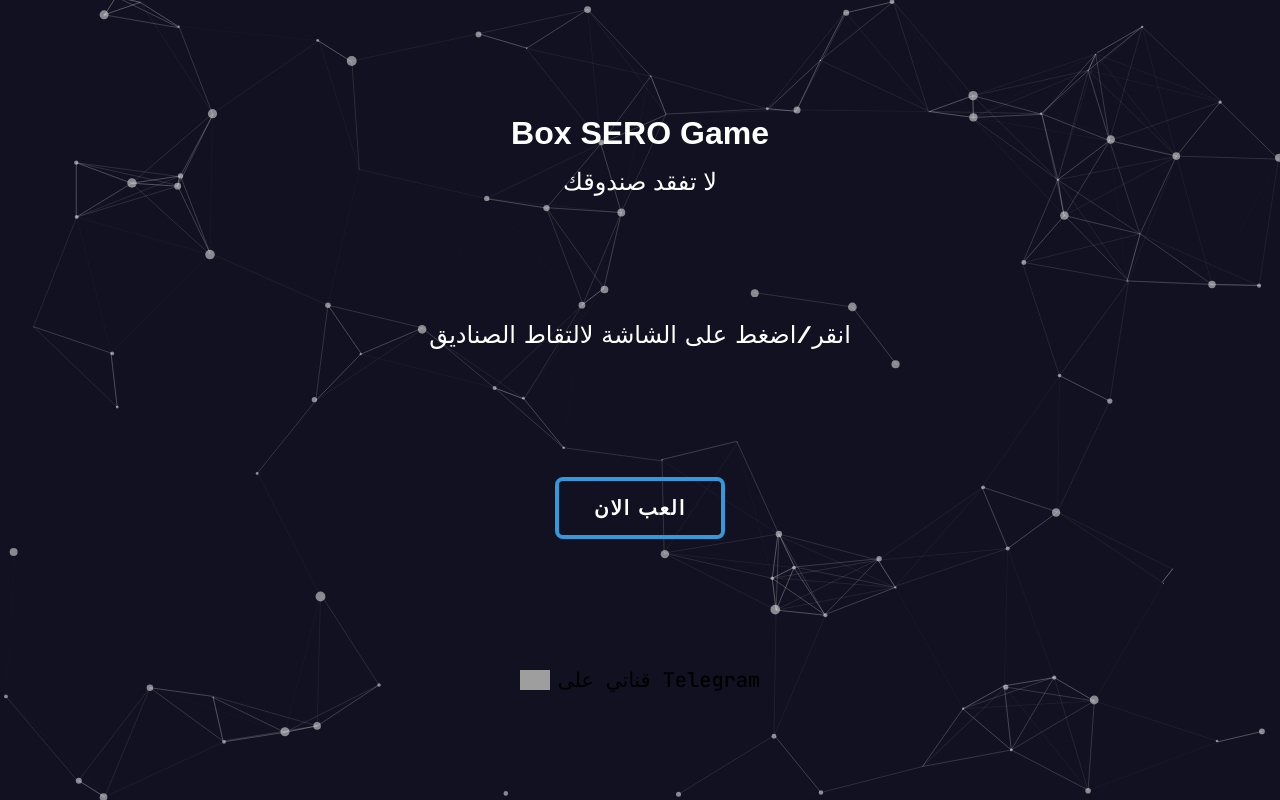
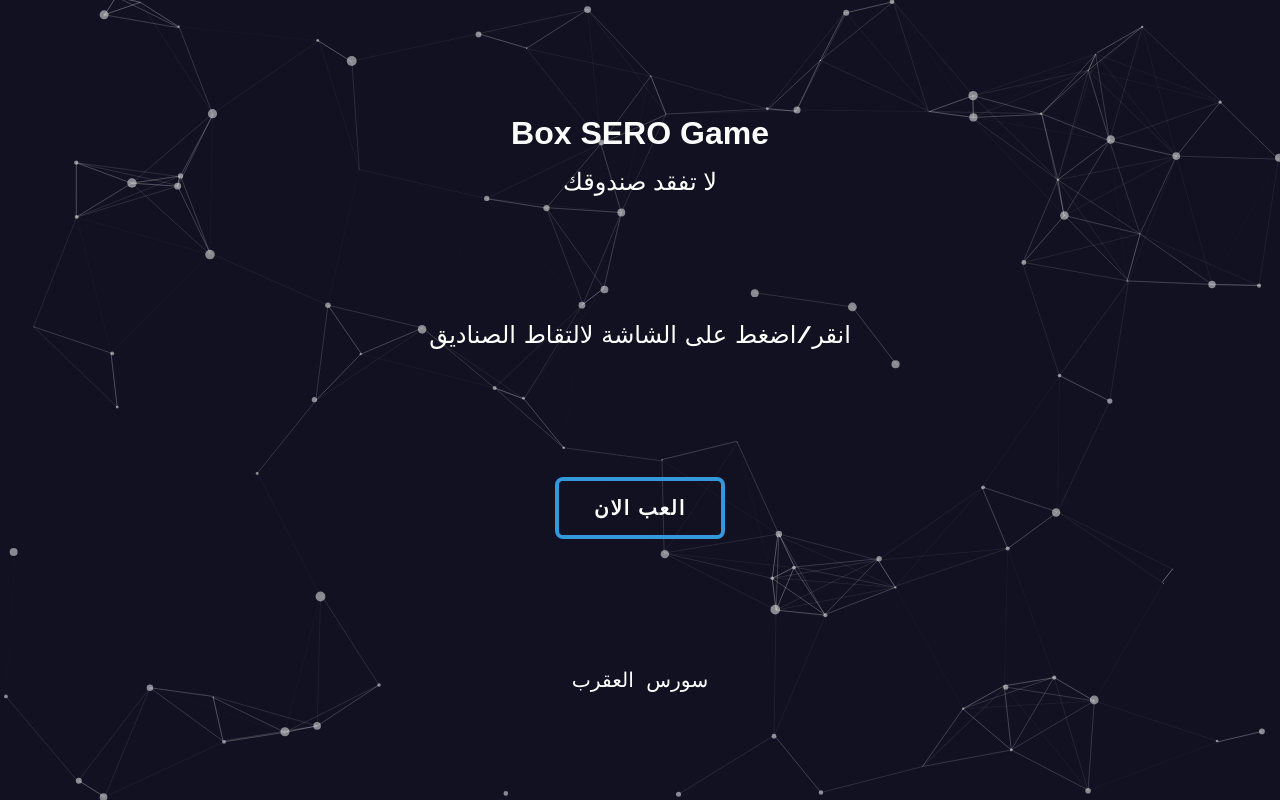
Before and after one commit to ssoo224/BoxGame, a plain HTML site: page index.html in a window 1280 px wide. Drawn offline with nearby package versions, Linux system fonts and the light colour scheme; grey boxes are pictures that could not be loaded; a web font is replaced by a local one.

Commit message:
Update index.html

```diff
--- a/index.html
+++ b/index.html
@@ -1,3 +1,5 @@
+<!-- Developed by Niloy Sikdar -->
+
 <!DOCTYPE html>
 <html lang="ar">
 
@@ -38,12 +40,7 @@
         </div>
         <p class="description">انقر/اضغط على الشاشة لالتقاط الصناديق</p>
         <button class="try-now">العب الان</button>
-        <p class="developed">
-            <a href="https://t.me/Scorpion_scorp" target="_blank" style="display: flex; align-items: center; color: #000; text-decoration: none;">
-                <img src="https://upload.wikimedia.org/wikipedia/commons/a/a6/Telegram_logo_blue_rectangular.svg" alt="Telegram" style="width: 30px; height: 20px; margin-right: 8px;">
-                قناتي على Telegram
-            </a>
-        </p>
+        <p class="developed">سورس العقرب</p>
     </div>
 
     <audio src="sound.mp3" autoplay="false" loop></audio>
```
